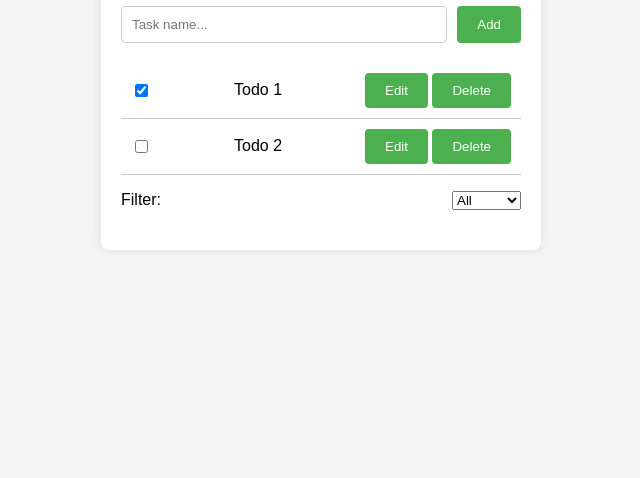
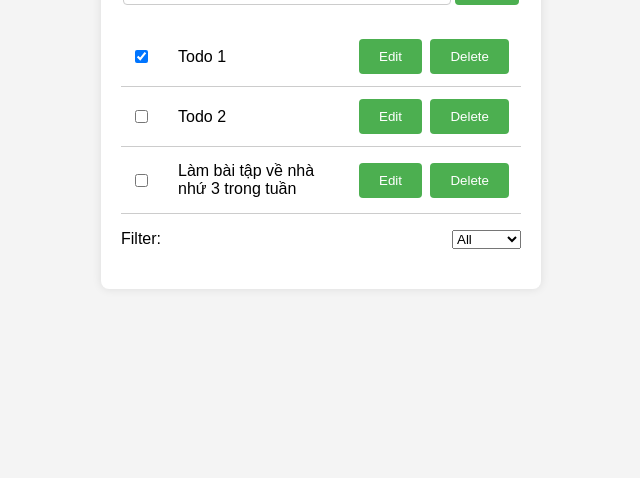
Before and after one commit to TuNguyen9962/todo-list-vanilla-js, a plain HTML site: page index.html in a window 1280 px wide. Shown: the part 322-800 px from the top of the page, without its empty margins (319-959 px from the left). Drawn offline with Linux system fonts and the light colour scheme.

Commit message:
bugfix/fix-ui-app

```diff
--- a/scripts.js
+++ b/scripts.js
@@ -1,6 +1,7 @@
 todoListData = [
 	{ name: "Todo 1", isDone: true },
 	{ name: "Todo 2", isDone: false },
+	{ name: "Làm bài tập về nhà nhứ 3 trong tuần", isDone: false },
 ];
 
 let editingIndex = -1;
@@ -55,7 +56,7 @@ function renderList() {
 				li.innerHTML = `
                         <input type="checkbox" onchange="checkTodo(${index})" checked>
                         <span>${todo.name}</span>
-                        <div>
+                        <div class="area-button">
                             <button class="edit-button" onclick="editTodo(${index})">Edit</button>
                             <button class="delete-button" onclick="deleteTodo(${index})">Delete</button>
                         </div>
--- a/styles.css
+++ b/styles.css
@@ -71,3 +71,24 @@ li {
 .delete:hover {
 	background-color: #45a049;
 }
+
+span {
+	margin: 5px;
+	max-width: 40%;
+	width: 100%;
+	text-align: left;
+}
+
+button {
+	margin: 2px;
+	display: inline-block;
+}
+
+#task-name {
+	margin: 2px;
+
+}
+
+.area-button {
+	display: inline-block;
+}
```
